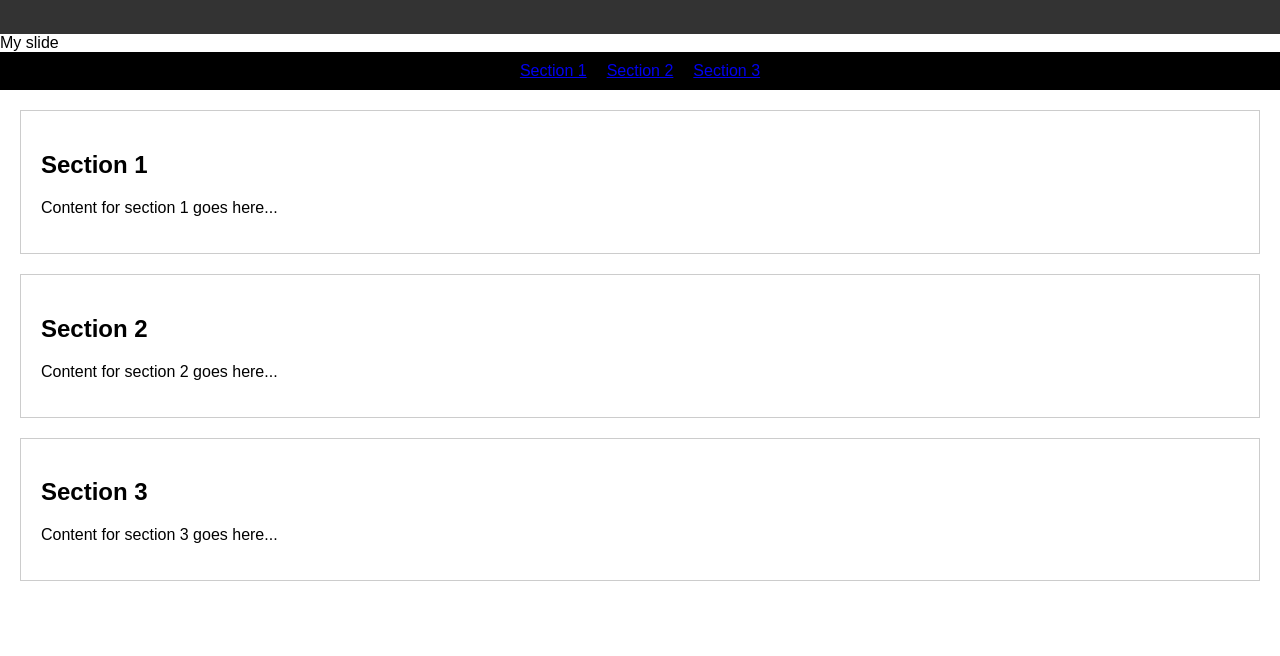
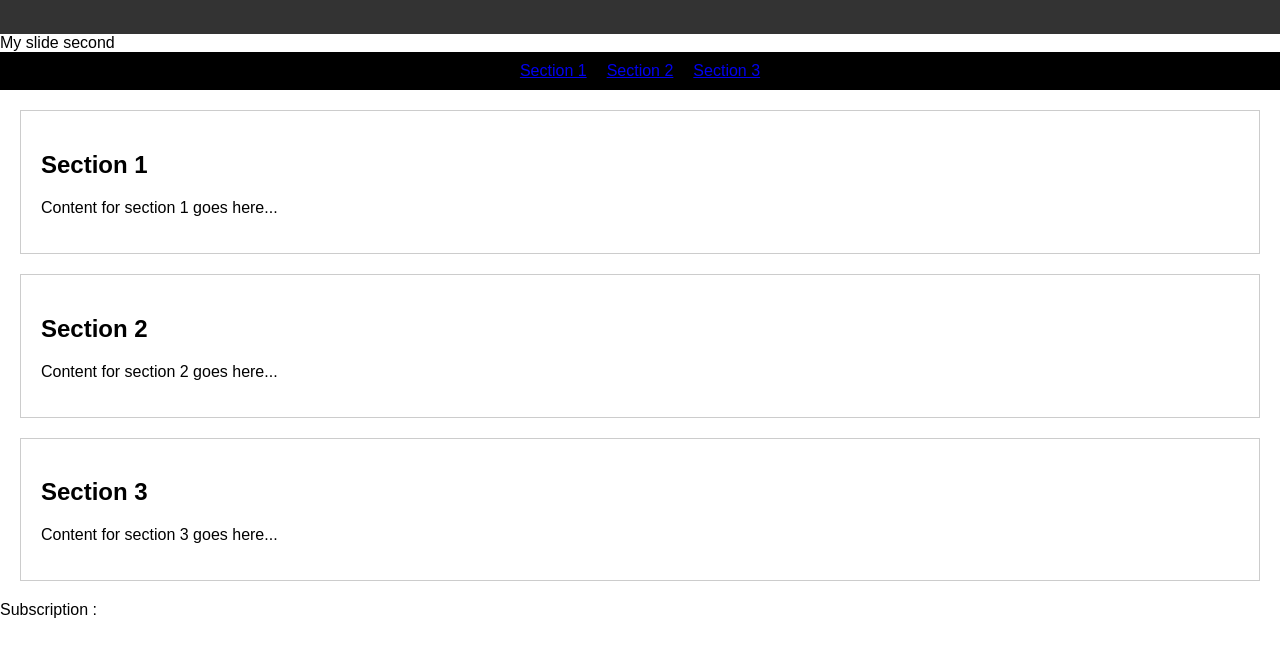
Before and after one commit to alexrobles/alexrobles.github.io, a React app: page public/index.html in a window 1280 px wide. Shown: the part 76-732 px from the top of the page. Built offline with nearby package versions, Linux system fonts and the light colour scheme.

Commit message:
(feat) new subscription and slide text

```diff
--- a/public/index.html
+++ b/public/index.html
@@ -42,7 +42,7 @@
     <h1>Git Course Platform</h1>
   </header>
   <div class="slide">
-    My slide
+    My slide second
   </div>
   <nav>
     <ul>
@@ -64,6 +64,9 @@
       <h2>Section 3</h2>
       <p>Content for section 3 goes here...</p>
     </section>
+    <p>Subscription
+      :
+    </p>
   </main>
 </body>
 </html>
```
